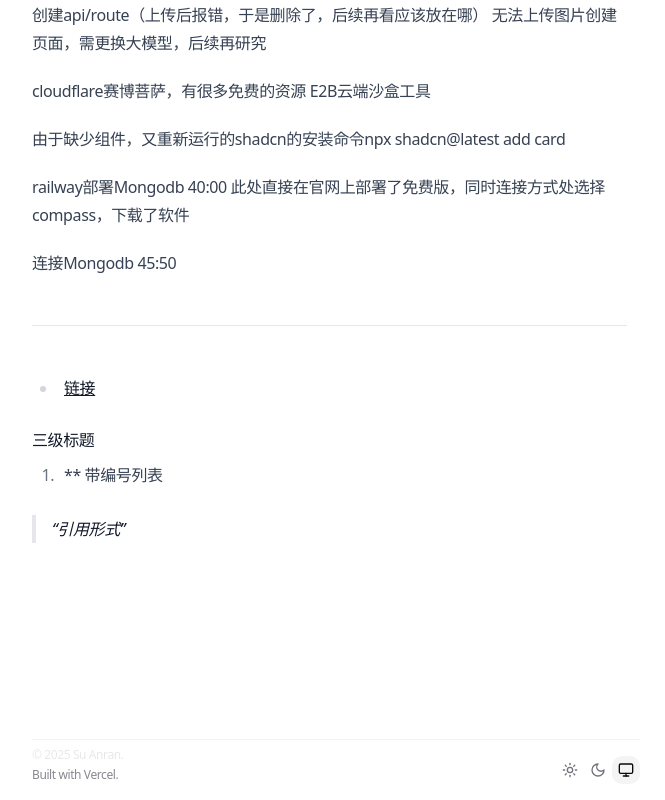
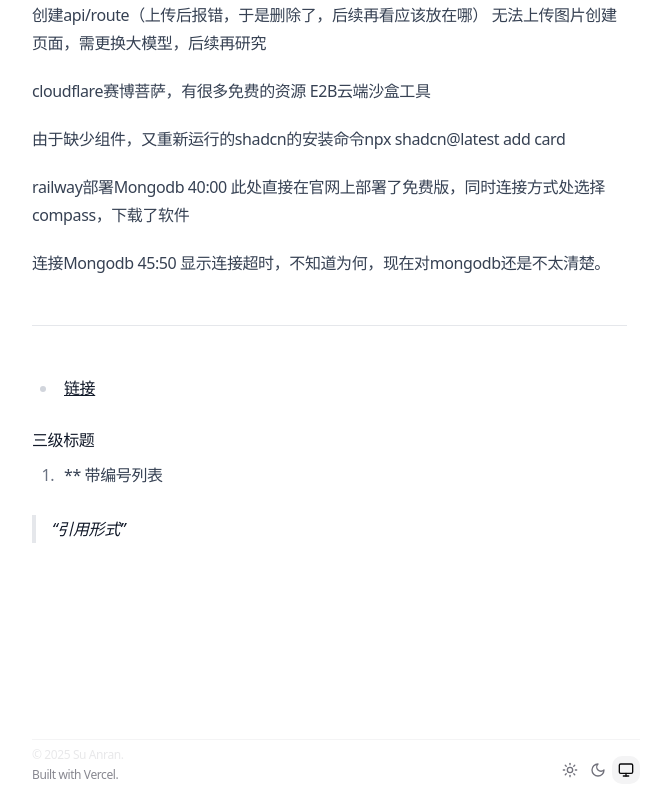
Before and after one commit to Suanran/blog, a Next.js app: page /blog/dev-diary in a window 1280 px wide. Shown: the part 2773-3573 px from the top of the page, without its empty margins (304-969 px from the left). Built offline with nearby package versions, Linux system fonts and the light colour scheme.

Commit message:
Update page.mdx

```diff
--- a/app/blog/dev-diary/page.mdx
+++ b/app/blog/dev-diary/page.mdx
@@ -80,7 +80,7 @@ railway部署Mongodb 40:00
 此处直接在官网上部署了免费版，同时连接方式处选择compass，下载了软件
 
 连接Mongodb 45:50
-
+显示连接超时，不知道为何，现在对mongodb还是不太清楚。
 
 ---
 - [链接](https://example.com/designing-for-ai)
```
